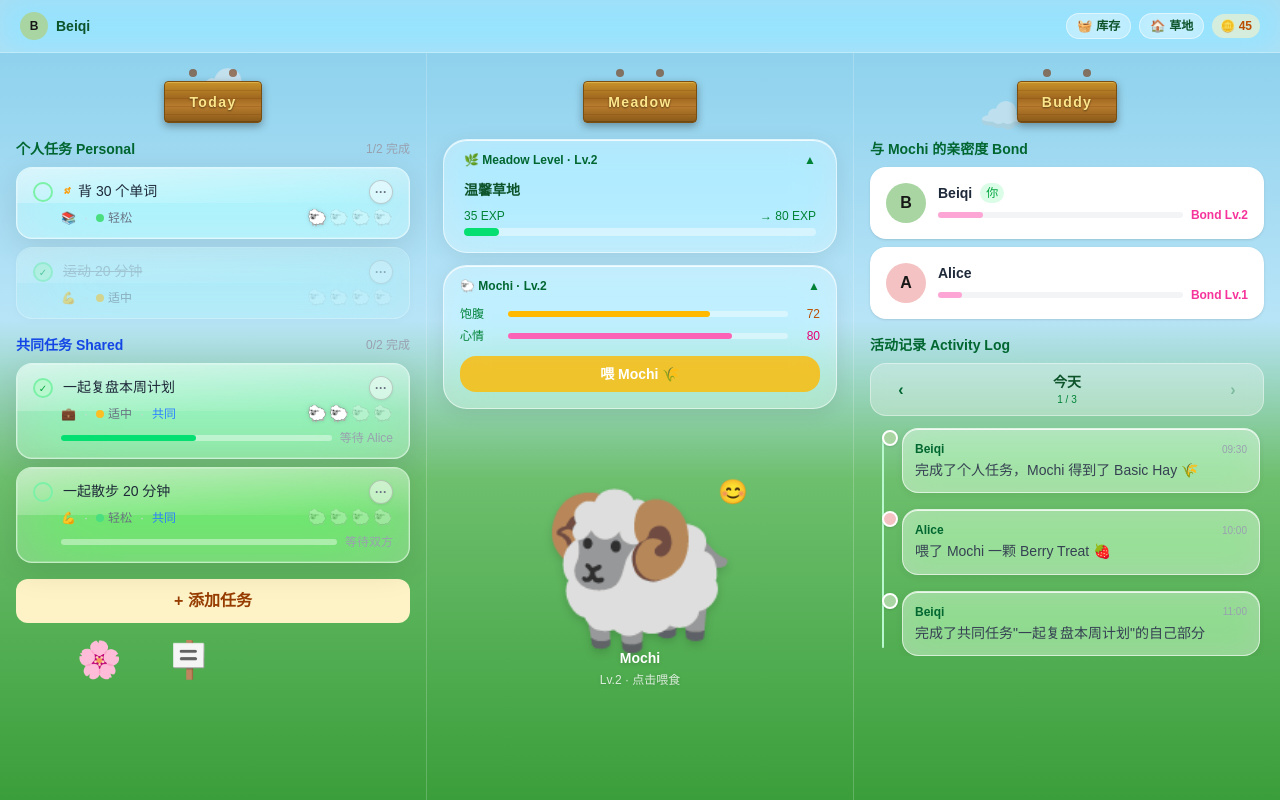
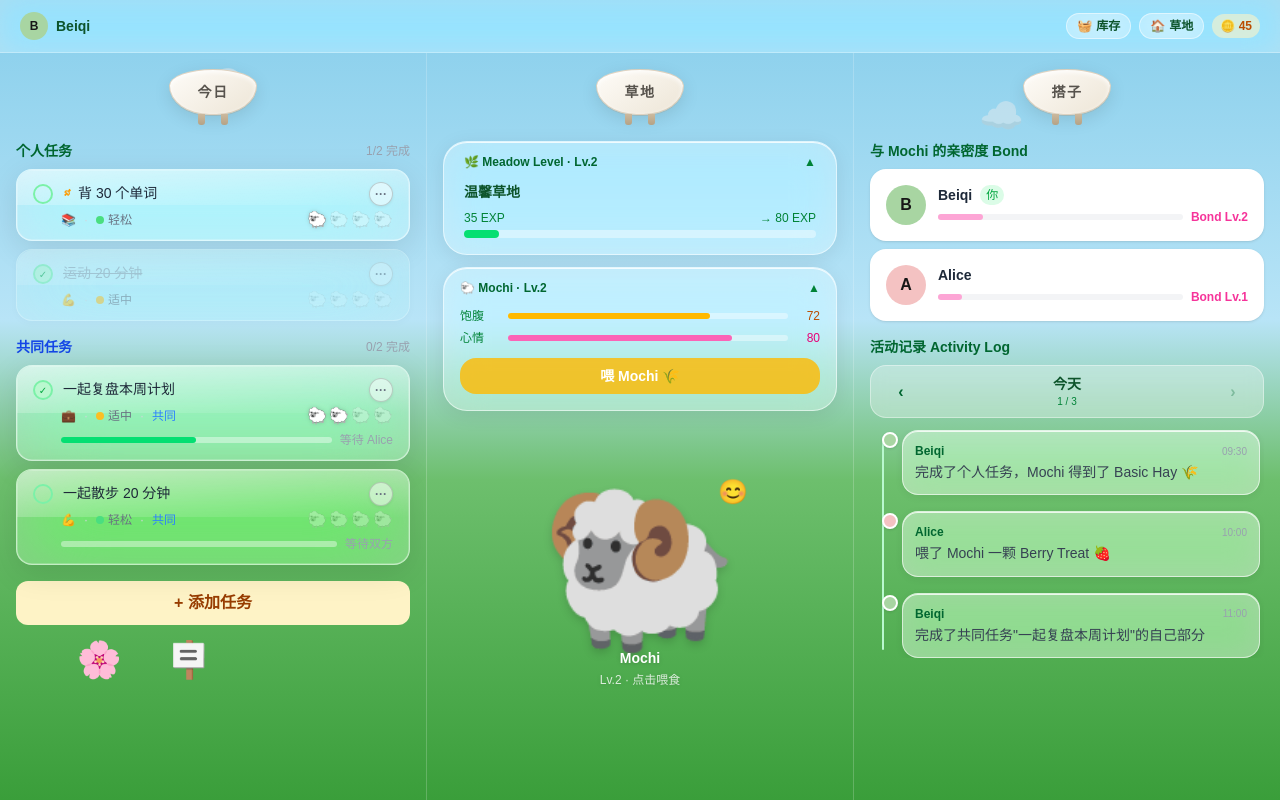
Before and after one commit to Becky-Dai/Baa-Do, a Next.js app in the folder frontend/: page /dashboard in a window 1280 px wide. Built offline with nearby package versions, Linux system fonts and the light colour scheme.

Commit message:
style: sheep body sign + all headers Chinese only

```diff
--- a/frontend/components/dashboard/DashboardLayout.tsx
+++ b/frontend/components/dashboard/DashboardLayout.tsx
@@ -22,35 +22,26 @@ import { mockMeadowElements, mockUsers } from '../../data/mockData';
 import { useMockActivityLog } from '../../hooks/useMockActivityLog';
 import type { Task, TaskReward } from '../../types/task';
 
-function WoodSign({ label }: { label: string }) {
+function SheepSign({ label }: { label: string }) {
   return (
     <div className="flex flex-col items-center mb-4">
-      {/* Rope holes */}
-      <div className="flex gap-8 mb-1">
-        <div className="w-2 h-2 rounded-full bg-amber-900/60 shadow-inner" />
-        <div className="w-2 h-2 rounded-full bg-amber-900/60 shadow-inner" />
-      </div>
-      {/* Sign board */}
+      {/* Wool body */}
       <div
-        className="px-6 py-2 rounded-sm relative"
+        className="px-7 py-2.5 text-center"
         style={{
-          background: 'linear-gradient(180deg, #c8922a 0%, #a06820 40%, #b87c2e 60%, #8a5a18 100%)',
-          boxShadow: '0 3px 8px rgba(0,0,0,0.35), inset 0 1px 0 rgba(255,220,120,0.4), inset 0 -1px 0 rgba(0,0,0,0.2)',
-          border: '1px solid #7a4e10',
+          background: 'linear-gradient(145deg, #fefcf8 0%, #ede5d6 100%)',
+          borderRadius: '50% 50% 46% 46% / 36% 36% 64% 64%',
+          boxShadow: '0 5px 18px rgba(0,0,0,0.10), inset 0 2px 5px rgba(255,255,255,0.9), 0 1px 0 rgba(185,168,145,0.35)',
+          border: '1.5px solid rgba(210,193,170,0.65)',
+          minWidth: 72,
         }}
       >
-        {/* Wood grain lines */}
-        <div className="absolute inset-0 rounded-sm overflow-hidden pointer-events-none opacity-20">
-          {[20, 40, 60, 80].map((top) => (
-            <div key={top} className="absolute w-full h-px bg-amber-900" style={{ top: `${top}%` }} />
-          ))}
-        </div>
-        <span
-          className="relative text-sm font-bold tracking-widest"
-          style={{ color: '#fde68a', textShadow: '0 1px 2px rgba(0,0,0,0.5)' }}
-        >
-          {label}
-        </span>
+        <span className="text-sm font-bold text-stone-600 tracking-widest select-none">{label}</span>
+      </div>
+      {/* Legs */}
+      <div className="flex gap-4">
+        <div style={{ width: 7, height: 11, background: 'linear-gradient(to bottom, #cbb99e, #b5a285)', borderRadius: '0 0 3px 3px', marginTop: -1 }} />
+        <div style={{ width: 7, height: 11, background: 'linear-gradient(to bottom, #cbb99e, #b5a285)', borderRadius: '0 0 3px 3px', marginTop: -1 }} />
       </div>
     </div>
   );
@@ -209,7 +200,7 @@ export default function DashboardLayout() {
       <div className="flex flex-1 gap-0 divide-x divide-white/20">
         {/* Today */}
         <section className="flex-1 overflow-y-auto px-4 py-4">
-          <WoodSign label="Today" />
+          <SheepSign label="今日" />
           <TodayPanel
             personalTasks={personalTasks}
             sharedTasks={sharedTasks}
@@ -226,13 +217,13 @@ export default function DashboardLayout() {
 
         {/* Meadow info — transparent center column, Mochi is in background */}
         <section className="flex-1 overflow-y-auto px-4 py-4">
-          <WoodSign label="Meadow" />
+          <SheepSign label="草地" />
           <MeadowPanel room={room} meadowElements={mockMeadowElements} lamb={lamb} onFeed={() => setShowFeedModal(true)} />
         </section>
 
         {/* Buddy */}
         <section className="flex-1 overflow-y-auto px-4 py-4">
-          <WoodSign label="Buddy" />
+          <SheepSign label="搭子" />
           <BuddyPanel
             currentUser={currentUser}
             buddyUser={buddyUser}
--- a/frontend/components/dashboard/TodayPanel.tsx
+++ b/frontend/components/dashboard/TodayPanel.tsx
@@ -41,7 +41,7 @@ export default function TodayPanel({
       {/* Personal tasks */}
       <section>
         <div className="flex items-center justify-between mb-2">
-          <h3 className="text-sm font-bold text-green-800">个人任务 Personal</h3>
+          <h3 className="text-sm font-bold text-green-800">个人任务</h3>
           <span className="text-xs text-gray-400">{donePersonal.length}/{personalTasks.length} 完成</span>
         </div>
 
@@ -65,7 +65,7 @@ export default function TodayPanel({
       {/* Shared tasks */}
       <section>
         <div className="flex items-center justify-between mb-2">
-          <h3 className="text-sm font-bold text-blue-700">共同任务 Shared</h3>
+          <h3 className="text-sm font-bold text-blue-700">共同任务</h3>
           <span className="text-xs text-gray-400">
             {sharedTasks.filter((t) => t.status === 'completed').length}/{sharedTasks.length} 完成
           </span>
--- a/frontend/components/tasks/AddTaskModal.tsx
+++ b/frontend/components/tasks/AddTaskModal.tsx
@@ -76,8 +76,8 @@ export default function AddTaskModal({ isOpen, onClose, initialTask, onAdd }: Ad
           <p className="text-xs font-semibold text-gray-500 mb-2">任务类型</p>
           <div className="grid grid-cols-2 gap-2">
             {([
-              { val: 'personal' as TaskType, emoji: '🐑', label: '个人 Personal' },
-              { val: 'shared'   as TaskType, emoji: '🤝', label: '共同 Shared' },
+              { val: 'personal' as TaskType, emoji: '🐑', label: '个人' },
+              { val: 'shared'   as TaskType, emoji: '🤝', label: '共同' },
             ]).map(({ val, emoji, label }) => (
               <button
                 key={val}
```
